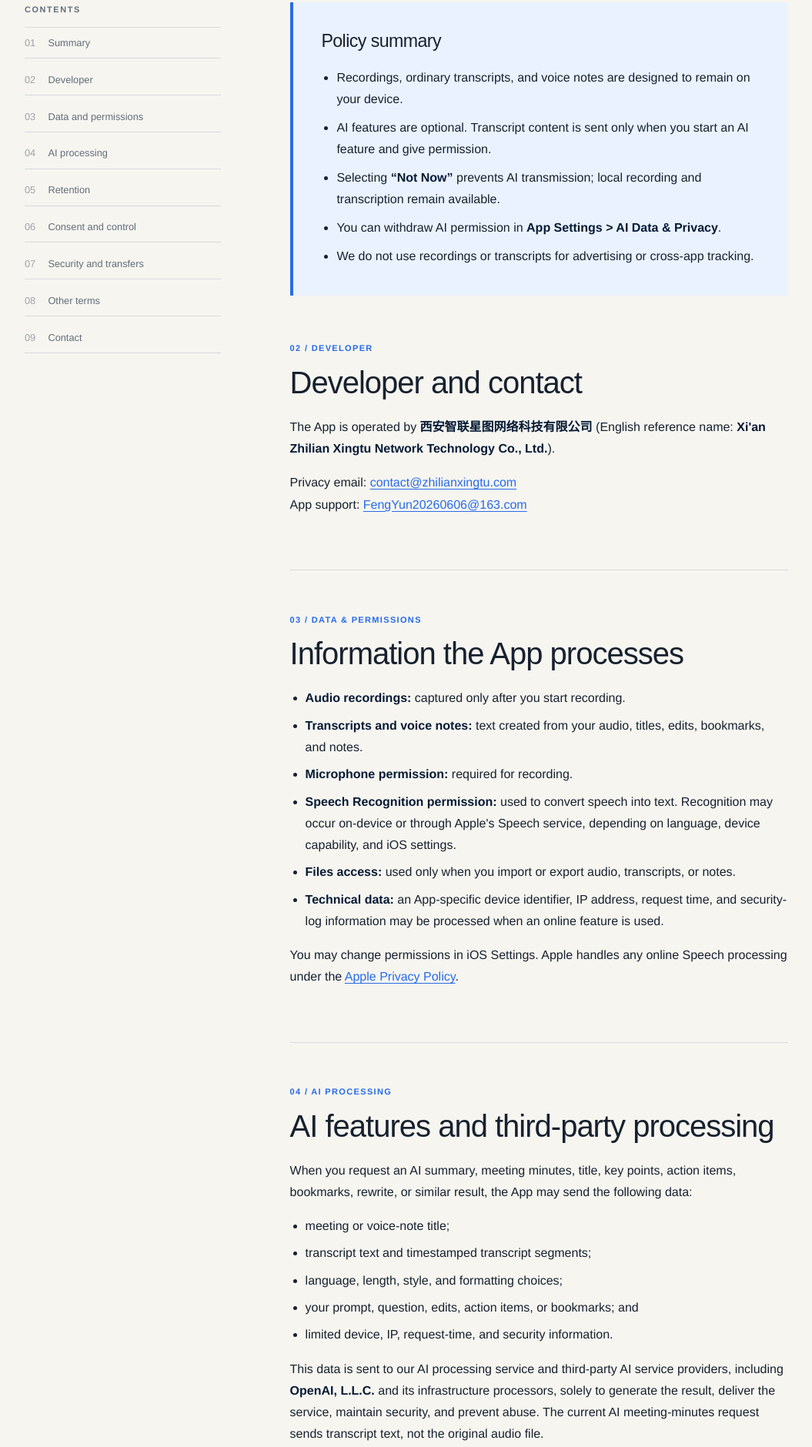
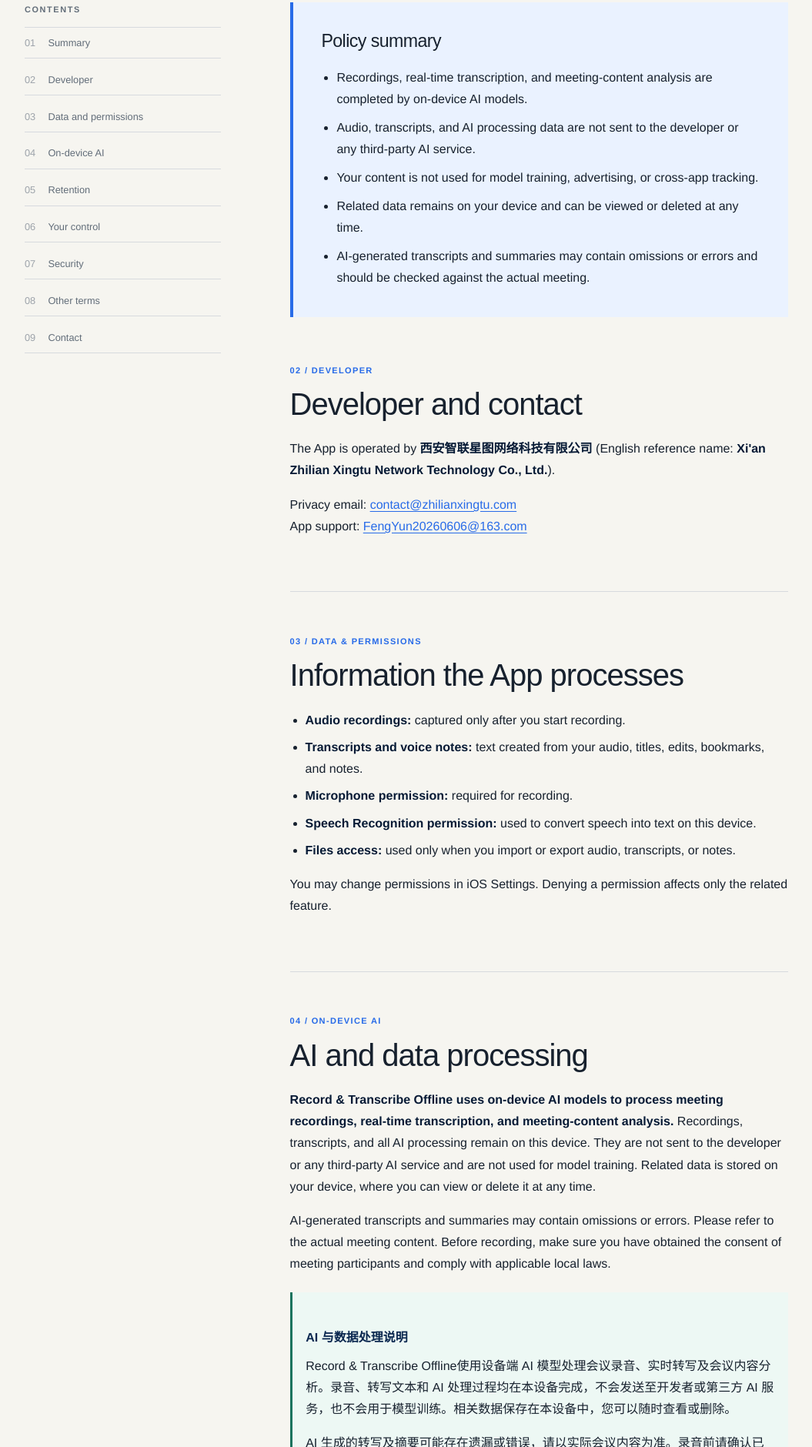
Before and after one commit to songjiang20218/108duanjingzhu, a plain HTML site: page pp/6802552853/index.html in a window 1280 px wide. Shown: the part 627-2507 px from the top of the page at 77% size, without its empty margins (112-1167 px from the left). Drawn offline with Linux system fonts and the light colour scheme.

Commit message:
privacy(6802552853): clarify on-device AI processing

```diff
--- a/pp/6802552853/index.html
+++ b/pp/6802552853/index.html
@@ -4,7 +4,7 @@
   <meta charset="utf-8">
   <meta name="viewport" content="width=device-width, initial-scale=1">
   <meta name="theme-color" content="#0b2850">
-  <meta name="description" content="Privacy Policy for Record & Transcribe Offline, including recordings, transcription, AI data sharing, retention, deletion, and consent.">
+  <meta name="description" content="Privacy Policy for Record & Transcribe Offline, including on-device recording, transcription, AI analysis, retention, and deletion.">
   <link rel="canonical" href="https://zhilianxingtu.com/pp/6802552853/">
   <title>Privacy Policy | Record & Transcribe Offline</title>
   <style>
@@ -23,25 +23,25 @@
   <a class="skip" href="#policy">Skip to privacy policy</a>
   <header class="masthead">
     <div class="topline"><span class="product">Record &amp; Transcribe Offline</span><span class="app-id">App Store ID 6802552853</span></div>
-    <div class="hero"><p class="eyebrow">Privacy &amp; AI Data Sharing</p><h1>Privacy Policy</h1><p class="lead">How the App handles recordings, transcripts, AI features, consent, retention, and deletion.</p><p class="updated">Last updated: August 27, 2026</p></div>
+    <div class="hero"><p class="eyebrow">Privacy &amp; On-device AI</p><h1>Privacy Policy</h1><p class="lead">How the App handles recordings, transcripts, on-device AI analysis, retention, and deletion.</p><p class="updated">Last updated: August 27, 2026</p></div>
   </header>
 
   <main id="policy" class="page">
     <nav class="toc" aria-label="Privacy policy contents"><p>Contents</p><ol>
       <li><a href="#summary"><span>01</span>Summary</a></li><li><a href="#developer"><span>02</span>Developer</a></li>
-      <li><a href="#data"><span>03</span>Data and permissions</a></li><li><a href="#ai"><span>04</span>AI processing</a></li>
-      <li><a href="#retention"><span>05</span>Retention</a></li><li><a href="#control"><span>06</span>Consent and control</a></li>
-      <li><a href="#security"><span>07</span>Security and transfers</a></li><li><a href="#other"><span>08</span>Other terms</a></li>
+      <li><a href="#data"><span>03</span>Data and permissions</a></li><li><a href="#ai"><span>04</span>On-device AI</a></li>
+      <li><a href="#retention"><span>05</span>Retention</a></li><li><a href="#control"><span>06</span>Your control</a></li>
+      <li><a href="#security"><span>07</span>Security</a></li><li><a href="#other"><span>08</span>Other terms</a></li>
       <li><a href="#contact"><span>09</span>Contact</a></li>
     </ol></nav>
 
     <article class="content">
       <section id="summary" class="summary"><h2>Policy summary</h2><ul>
-        <li>Recordings, ordinary transcripts, and voice notes are designed to remain on your device.</li>
-        <li>AI features are optional. Transcript content is sent only when you start an AI feature and give permission.</li>
-        <li>Selecting <strong>“Not Now”</strong> prevents AI transmission; local recording and transcription remain available.</li>
-        <li>You can withdraw AI permission in <strong>App Settings &gt; AI Data &amp; Privacy</strong>.</li>
-        <li>We do not use recordings or transcripts for advertising or cross-app tracking.</li>
+        <li>Recordings, real-time transcription, and meeting-content analysis are completed by on-device AI models.</li>
+        <li>Audio, transcripts, and AI processing data are not sent to the developer or any third-party AI service.</li>
+        <li>Your content is not used for model training, advertising, or cross-app tracking.</li>
+        <li>Related data remains on your device and can be viewed or deleted at any time.</li>
+        <li>AI-generated transcripts and summaries may contain omissions or errors and should be checked against the actual meeting.</li>
       </ul></section>
 
       <section id="developer" class="section"><span class="index">02 / DEVELOPER</span><h2>Developer and contact</h2>
@@ -54,41 +54,37 @@
           <li><strong>Audio recordings:</strong> captured only after you start recording.</li>
           <li><strong>Transcripts and voice notes:</strong> text created from your audio, titles, edits, bookmarks, and notes.</li>
           <li><strong>Microphone permission:</strong> required for recording.</li>
-          <li><strong>Speech Recognition permission:</strong> used to convert speech into text. Recognition may occur on-device or through Apple's Speech service, depending on language, device capability, and iOS settings.</li>
+          <li><strong>Speech Recognition permission:</strong> used to convert speech into text on this device.</li>
           <li><strong>Files access:</strong> used only when you import or export audio, transcripts, or notes.</li>
-          <li><strong>Technical data:</strong> an App-specific device identifier, IP address, request time, and security-log information may be processed when an online feature is used.</li>
         </ul>
-        <p>You may change permissions in iOS Settings. Apple handles any online Speech processing under the <a href="https://www.apple.com/legal/privacy/">Apple Privacy Policy</a>.</p>
+        <p>You may change permissions in iOS Settings. Denying a permission affects only the related feature.</p>
       </section>
 
-      <section id="ai" class="section"><span class="index">04 / AI PROCESSING</span><h2>AI features and third-party processing</h2>
-        <p>When you request an AI summary, meeting minutes, title, key points, action items, bookmarks, rewrite, or similar result, the App may send the following data:</p>
-        <ul><li>meeting or voice-note title;</li><li>transcript text and timestamped transcript segments;</li><li>language, length, style, and formatting choices;</li><li>your prompt, question, edits, action items, or bookmarks; and</li><li>limited device, IP, request-time, and security information.</li></ul>
-        <p>This data is sent to our AI processing service and third-party AI service providers, including <strong>OpenAI, L.L.C.</strong> and its infrastructure processors, solely to generate the result, deliver the service, maintain security, and prevent abuse. The current AI meeting-minutes request sends transcript text, not the original audio file.</p>
-        <p>OpenAI states that API data is not used to train its models unless the customer opts in, and default abuse-monitoring logs may be retained for up to 30 days. See <a href="https://developers.openai.com/api/docs/guides/your-data">OpenAI API Data Controls</a>.</p>
+      <section id="ai" class="section"><span class="index">04 / ON-DEVICE AI</span><h2>AI and data processing</h2>
+        <p><strong>Record &amp; Transcribe Offline uses on-device AI models to process meeting recordings, real-time transcription, and meeting-content analysis.</strong> Recordings, transcripts, and all AI processing remain on this device. They are not sent to the developer or any third-party AI service and are not used for model training. Related data is stored on your device, where you can view or delete it at any time.</p>
+        <p>AI-generated transcripts and summaries may contain omissions or errors. Please refer to the actual meeting content. Before recording, make sure you have obtained the consent of meeting participants and comply with applicable local laws.</p>
+        <div class="note" lang="zh-CN">
+          <h3>AI 与数据处理说明</h3>
+          <p>Record &amp; Transcribe Offline使用设备端 AI 模型处理会议录音、实时转写及会议内容分析。录音、转写文本和 AI 处理过程均在本设备完成，不会发送至开发者或第三方 AI 服务，也不会用于模型训练。相关数据保存在本设备中，您可以随时查看或删除。</p>
+          <p>AI 生成的转写及摘要可能存在遗漏或错误，请以实际会议内容为准。录音前请确认已获得与会人员同意，并遵守所在地法律法规。</p>
+        </div>
       </section>
 
       <section id="retention" class="section"><span class="index">05 / RETENTION &amp; DELETION</span><h2>How long data is kept</h2>
         <div class="table-wrap"><table><thead><tr><th>Data</th><th>Retention or deletion event</th></tr></thead><tbody>
           <tr><td>Local recordings, transcripts, notes, and results</td><td>Remain on your device until you delete them, clear the App's data, or remove the App and its data.</td></tr>
           <tr><td>Temporary recording and transcription data</td><td>Released when processing ends, the recording is discarded, or the App closes.</td></tr>
-          <tr><td>AI requests and results on our service</td><td>Processed for the request. Eligible results may remain in volatile memory for up to <strong>2 minutes</strong>. Generated meeting results may remain until service restart, administrative cleanup, or completion of a verified deletion request.</td></tr>
-          <tr><td>Server security logs</td><td>Kept for up to <strong>14 daily rotations</strong>, unless longer retention is required for a specific security investigation.</td></tr>
-          <tr><td>Third-party AI processing</td><td>Provider security and abuse-monitoring data may be retained for up to <strong>30 days</strong>, unless law requires longer retention.</td></tr>
           <tr><td>Support and privacy emails</td><td>May be retained for up to <strong>3 years</strong> to handle requests and document compliance.</td></tr>
         </tbody></table></div>
       </section>
 
-      <section id="control" class="section"><span class="index">06 / CONSENT &amp; CONTROL</span><h2>Your choices</h2>
-        <h3>Before AI data is sent</h3><p>The App displays a separate AI Data Sharing authorization. Data is sent only after you actively select <strong>“Agree and Continue.”</strong></p>
-        <h3>Refusal and withdrawal</h3><p>Selecting <strong>“Not Now”</strong> prevents the AI request. You can later withdraw permission in <strong>App Settings &gt; AI Data &amp; Privacy</strong>; withdrawal blocks new AI transmissions.</p>
-        <div class="note"><strong>Withdrawal does not delete historical data.</strong> To request deletion of information already processed, email us with the subject “Record &amp; Transcribe Privacy Request.”</div>
-        <p>We will complete a verified access or deletion request within <strong>30 days</strong>, unless applicable law requires a different period.</p>
+      <section id="control" class="section"><span class="index">06 / YOUR CONTROL</span><h2>View and delete your data</h2>
+        <p>You can view and delete recordings, transcripts, summaries, voice notes, bookmarks, and other related data inside the App at any time. You can also remove local App data through iOS Settings or by deleting the App.</p>
+        <p>To access or delete support correspondence that you sent to us, email <a href="mailto:contact@zhilianxingtu.com">contact@zhilianxingtu.com</a> with the subject “Record &amp; Transcribe Privacy Request.” We will complete a verified request within <strong>30 days</strong>, unless applicable law requires a different period.</p>
       </section>
 
-      <section id="security" class="section"><span class="index">07 / SECURITY &amp; TRANSFERS</span><h2>Security and cross-border processing</h2>
-        <p>We use HTTPS, access restrictions, service isolation, and log rotation intended to protect information. No system is completely secure.</p>
-        <p>AI and online speech processing may occur outside your country, including where OpenAI, Apple, or their infrastructure operates. We limit transfers to what is needed for the requested feature, service security, or legal compliance.</p>
+      <section id="security" class="section"><span class="index">07 / SECURITY</span><h2>On-device security</h2>
+        <p>Keeping meeting audio, transcripts, and AI analysis on your device reduces unnecessary data transmission. The security of this data also depends on your device passcode, operating-system security, backup settings, and the storage locations you choose. No device or storage system can be guaranteed completely secure.</p>
       </section>
 
       <section id="other" class="section"><span class="index">08 / OTHER TERMS</span><h2>Recording responsibility, children, and legal disclosure</h2>
@@ -98,7 +94,7 @@
       </section>
 
       <section id="contact" class="section"><span class="index">09 / CONTACT &amp; UPDATES</span><h2>Contact and policy changes</h2>
-        <p>We may update this policy when App features, AI providers, retention practices, law, or user controls change. If a change materially expands AI data sharing, we will provide notice and request new consent when required.</p>
+        <p>We may update this policy when App features, on-device processing, retention practices, law, or user controls change. If a change materially expands data collection or sharing, we will provide notice and request consent when required.</p>
         <div class="contact"><p><strong>Privacy contact</strong></p><p>西安智联星图网络科技有限公司<br>Xi'an Zhilian Xingtu Network Technology Co., Ltd.</p><p><a href="mailto:contact@zhilianxingtu.com">contact@zhilianxingtu.com</a><br><a href="mailto:FengYun20260606@163.com">FengYun20260606@163.com</a></p></div>
       </section>
     </article>
```
